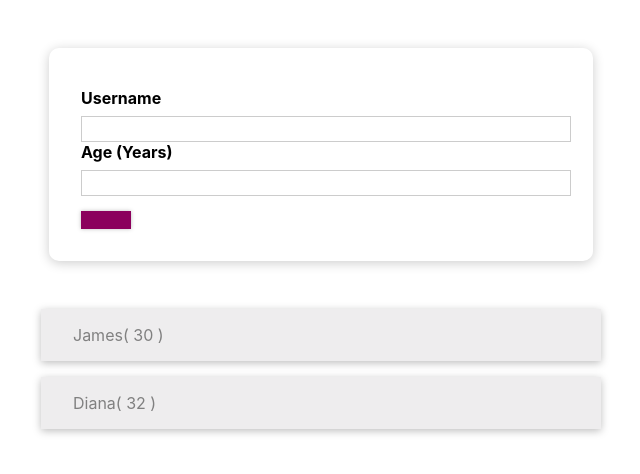
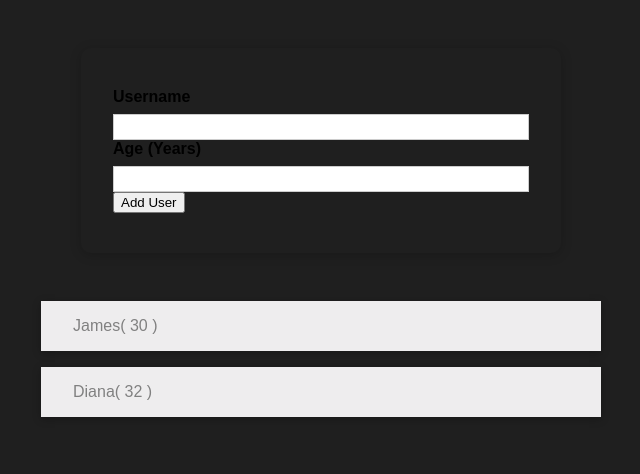
Before and after one commit to ian-richard/AddUser_CRG, a React (Create React App) app: page / in a window 1280 px wide. Shown: the top 474 px of the page, without its empty margins (319-959 px from the left). Built offline with nearby package versions, Linux system fonts and the light colour scheme.

Commit message:
htmlFor tags for screen readers added, and more css

```diff
--- a/src/components/Users/UserInput/UserInput.js
+++ b/src/components/Users/UserInput/UserInput.js
@@ -36,14 +36,14 @@
     return (
           <form onSubmit={formSubmitHandler}>
             <div className='form-control'>
-                <label>Username</label>
-                <input type="text" onChange={nameInputChangeHandler}/>
+                <label htmlFor="username">Username</label>
+                <input id="username" type="text" onChange={nameInputChangeHandler}/>
 
-                <label>Age (Years)</label>
-                <input type="text" onChange={ageInputChangedHandler} />
+                <label htmlFor="age">Age (Years)</label>
+                <input id="age" type="number" onChange={ageInputChangedHandler} />
+                <button type="submit">Add User</button>
+            </div>
 
-            </div>
-            <Button type="submit"></Button>
           </form>
 
     );
--- a/src/index.css
+++ b/src/index.css
@@ -1,13 +1,12 @@
+* {
+  box-sizing: border-box;
+}
+
+html {
+  font-family: sans-serif;
+  background: #1f1f1f;
+}
+
 body {
   margin: 0;
-  font-family: -apple-system, BlinkMacSystemFont, 'Segoe UI', 'Roboto', 'Oxygen',
-    'Ubuntu', 'Cantarell', 'Fira Sans', 'Droid Sans', 'Helvetica Neue',
-    sans-serif;
-  -webkit-font-smoothing: antialiased;
-  -moz-osx-font-smoothing: grayscale;
 }
-
-code {
-  font-family: source-code-pro, Menlo, Monaco, Consolas, 'Courier New',
-    monospace;
-}
```
